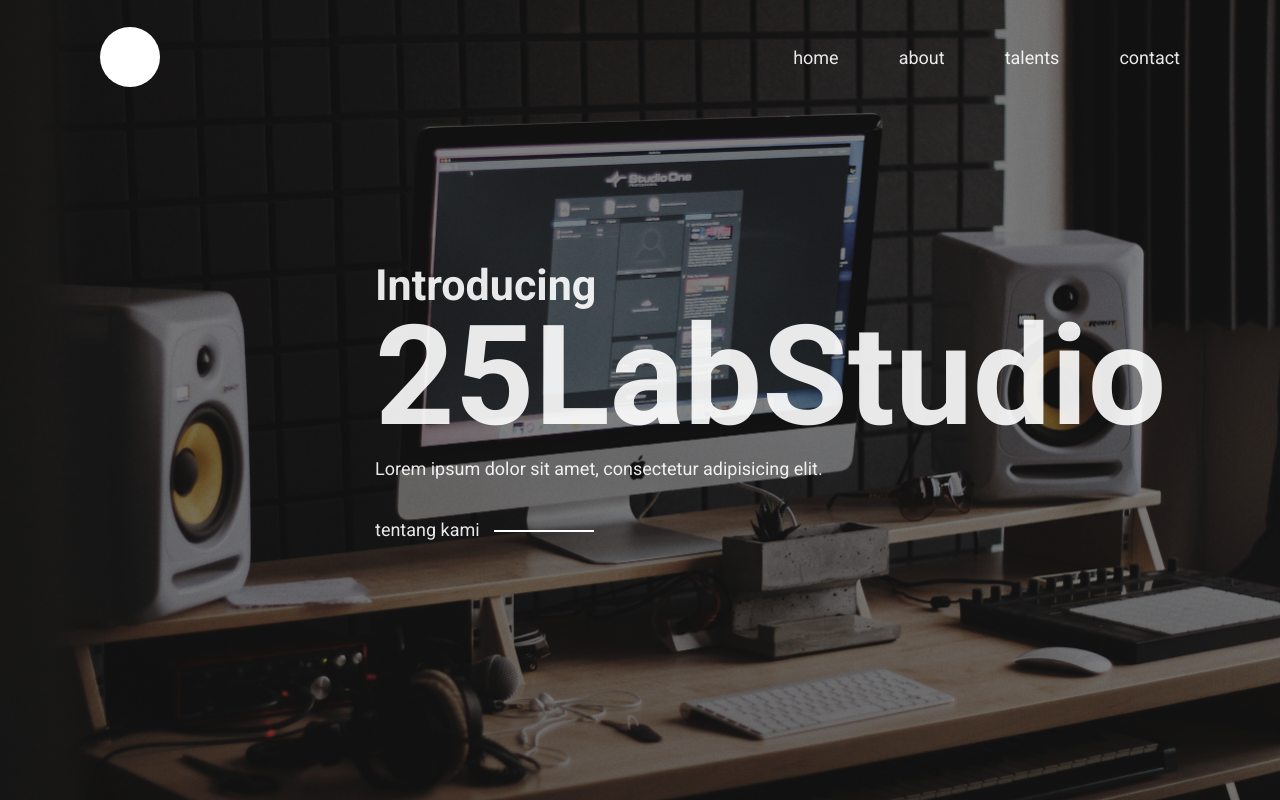
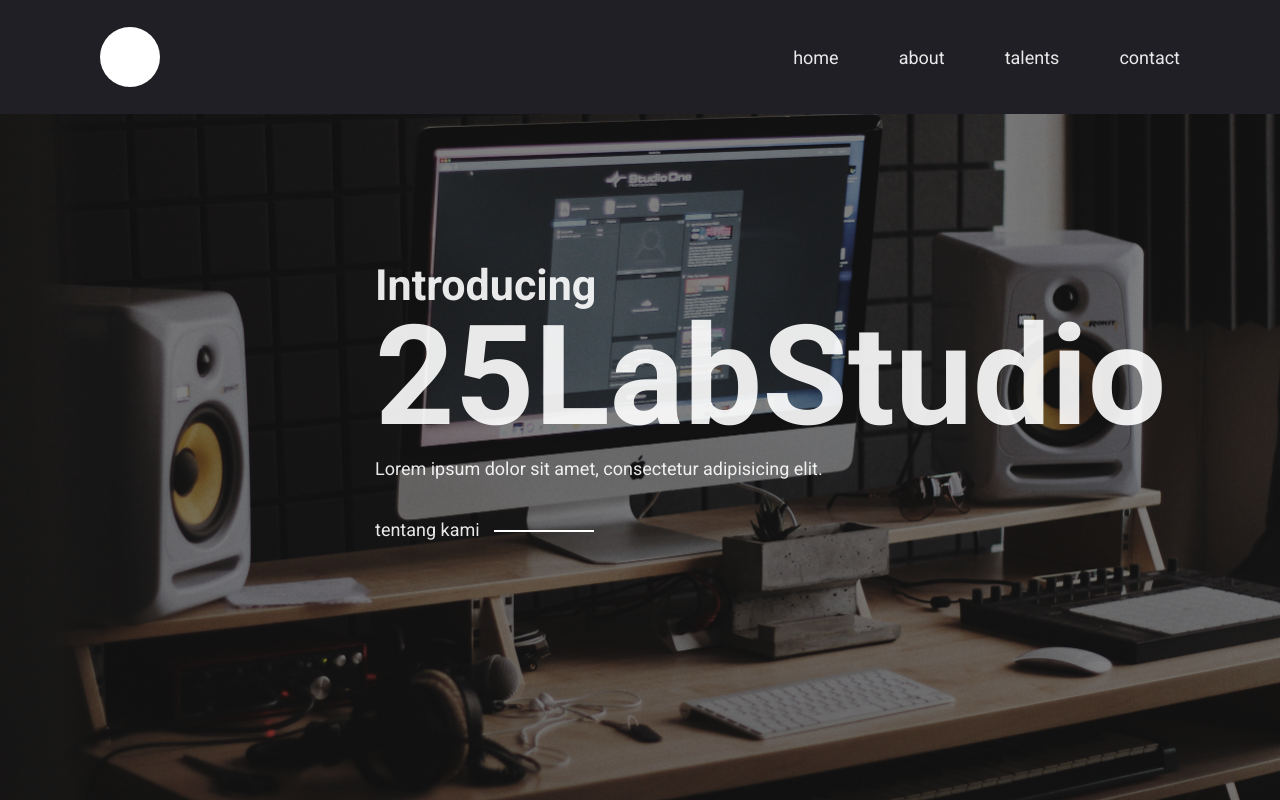
Before and after one commit to faishalirwn/25LabStudio, a Next.js app: page / in a window 1280 px wide. Built offline with nearby package versions, Linux system fonts and the light colour scheme.

Commit message:
Add background-color to body

```diff
--- a/styles/globals.css
+++ b/styles/globals.css
@@ -5,6 +5,7 @@ body {
   font-family: 'Roboto', sans-serif;
   color: rgba(255,255,255, 0.9);
   font-size: 18px;
+  background-color: #1F1F25;
 }
 
 a {
```
